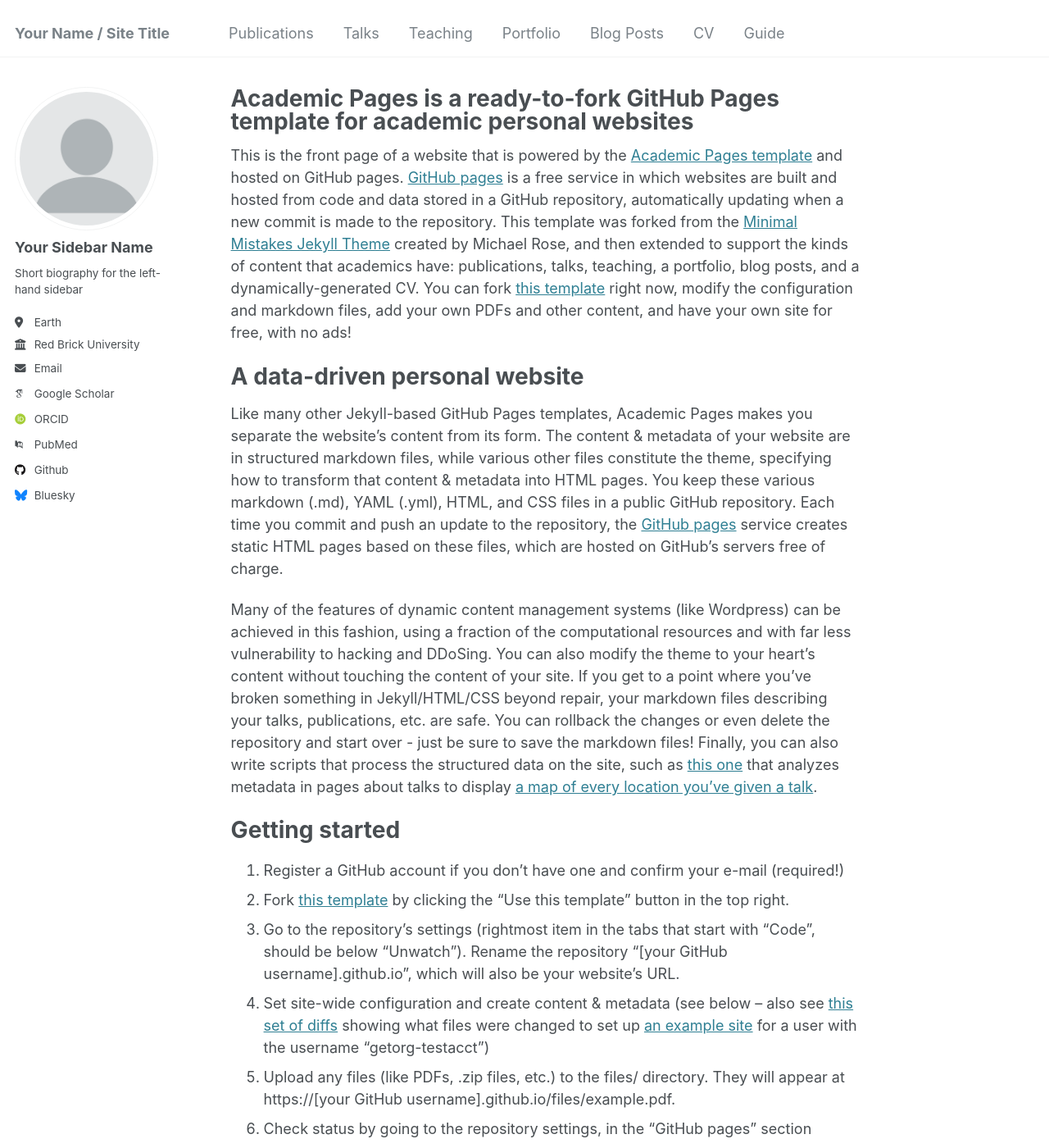
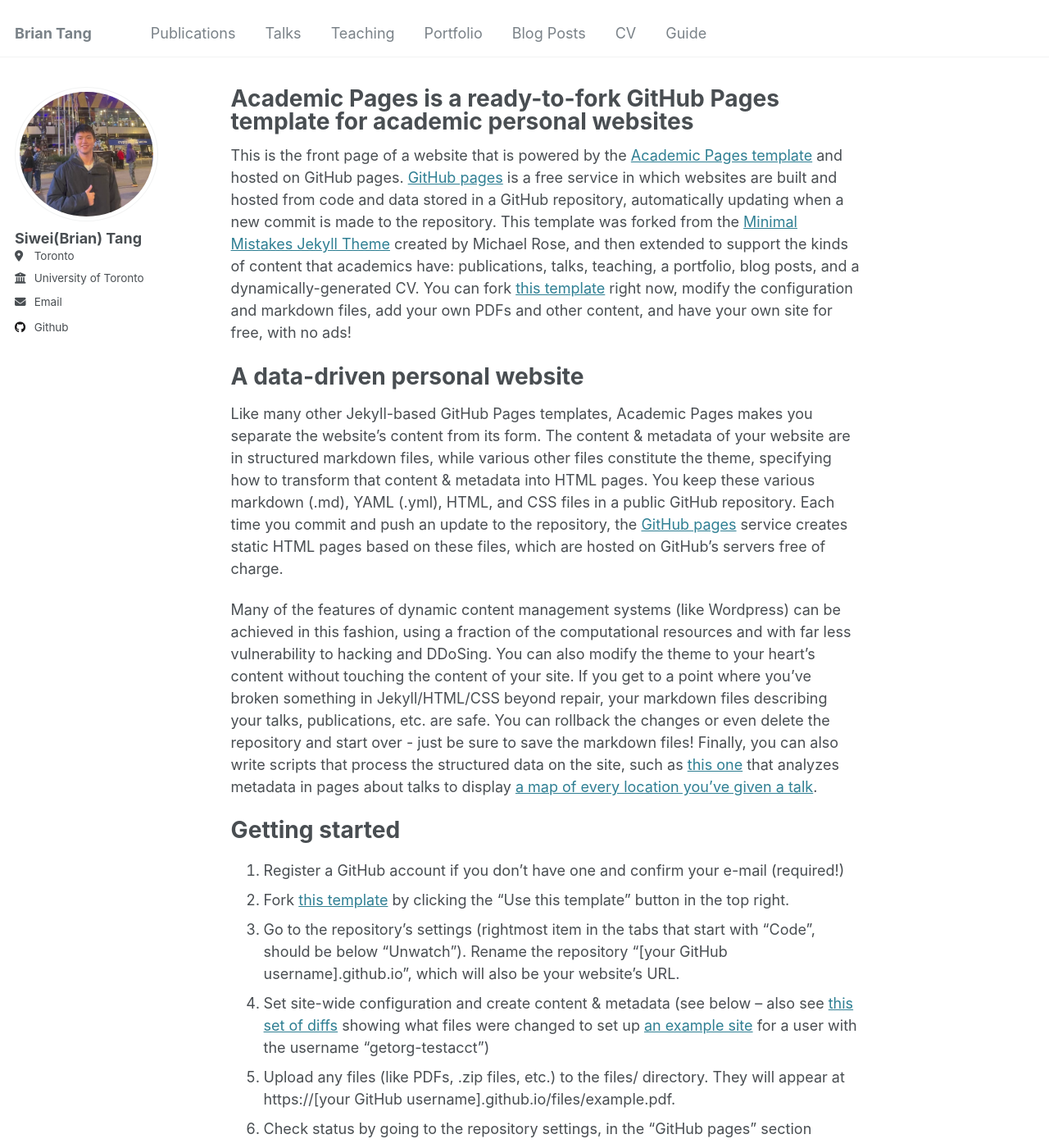
Before and after one commit to tangsiwei0831/tangsiwei0831.github.io, a Jekyll site: the page built from _pages/about.md, in a window 1280 px wide and 1400 px high. Shown: the whole window at 82% size. Built offline with Jekyll 4.4.1, drawn with Linux system fonts in a browser that asks for light colours; some web fonts are replaced; some of the changed text lies outside the part shown.

Commit message:
change name and profile picture

```diff
--- a/Gemfile
+++ b/Gemfile
@@ -7,6 +7,8 @@ group :jekyll_plugins do
   gem 'jekyll-redirect-from'
   gem 'jemoji'
   gem 'webrick', '~> 1.8'
+  gem "base64", "0.1.1"
+  gem 'bigdecimal', '3.1.3'
 end
 
 gem 'github-pages'
--- a/_config.yml
+++ b/_config.yml
@@ -8,35 +8,35 @@
 
 # Basic Site Settings
 locale                   : "en-US"
-title                    : "Your Name / Site Title"
+title                    : "Brian Tang"
 title_separator          : "-"
-name                     : &name "Your Name"
+name                     : &name "Siwei(Brian) Tang"
 description              : &description "personal description"
-url                      : https://academicpages.github.io # the base hostname & protocol for your site e.g. "https://[your GitHub username].github.io"
+url                      : https://tangsiwei0831.github.io # the base hostname & protocol for your site e.g. "https://[your GitHub username].github.io"
 baseurl                  : "" # the subpath of your site, e.g. "/blog"
-repository               : "academicpages/academicpages.github.io"
+repository               : "tangsiwei0831/tangsiwei0831.github.io"
 
 # Site Author - The following control what appear as part of the author content on the side bar.
 #               If a field is blank the icon and link will not appear, otherwise it will be shown.
 #               Additional customization can be done by editing /_includes/author-profile.html
 author:
   # Biographic information
-  avatar           : "profile.png"
-  name             : "Your Sidebar Name"
+  avatar           : "profile.jpg"
+  name             : "Siwei(Brian) Tang"
   pronouns         : # example: "she/her"
-  bio              : "Short biography for the left-hand sidebar"
-  location         : "Earth"
-  employer         : "Red Brick University"
+  bio              : # "Short biography for the left-hand sidebar"
+  location         : "Toronto"
+  employer         : "University of Toronto"
   uri              : # URL
-  email            : "none@example.org"
+  email            : "siweitang@hotmail.com"
 
   # Academic websites
   arxiv            : # URL - Update with the correct link to your profile
-  googlescholar    : "https://scholar.google.com/citations?user=PS_CX0AAAAAJ"
+  googlescholar    : # "https://scholar.google.com/citations?user=PS_CX0AAAAAJ"
   impactstory      : # URL
-  orcid            : "http://orcid.org/yourorcidurl"
+  orcid            : # "http://orcid.org/yourorcidurl"
   semantic         : # URL
-  pubmed           : "https://www.ncbi.nlm.nih.gov/pubmed/?term=john+snow"
+  pubmed           : # "https://www.ncbi.nlm.nih.gov/pubmed/?term=john+snow"
   researchgate     : # URL
   scopus           : # URL
 
@@ -44,12 +44,12 @@ author:
   bitbucket        : # Username - Update with your username on the site
   codepen          : # Username
   dribbble         : # Username
-  github           : "academicpages"
+  github           : "https://github.com/tangsiwei0831"
   kaggle           : # Username
   stackoverflow    : # User number or user number and name (i.e., use "1" or "1/jeff-atwood")
 
   # Social media
-  bluesky          : "bsky.app" # Replace this with you Bluesky username
+  bluesky          : # Replace this with you Bluesky username
   facebook         : # Username
   flickr           : # Username
   foursquare       : # Username
--- a/_sass/_sidebar.scss
+++ b/_sass/_sidebar.scss
@@ -52,7 +52,7 @@
   }
 
   img {
-    width: 100%;
+    width: 125%;
   }
 }
 
@@ -81,7 +81,7 @@
   vertical-align: top;
   width: 36px;
   // set width only, for non-square avatars
-  // height: 36px;
+  height: 36px;
 
   @include breakpoint($large) {
     display: block;
```
Also changed, not shown: images/profile.jpg (added), images/profile.png (deleted).
